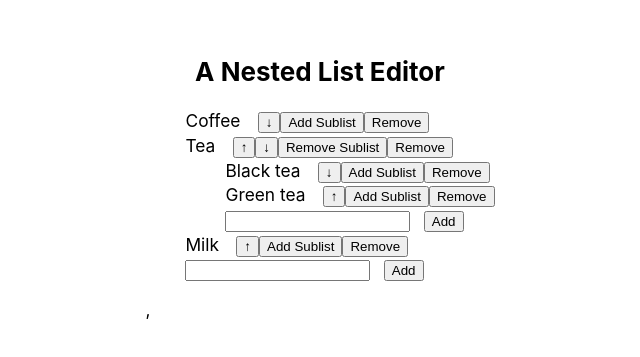
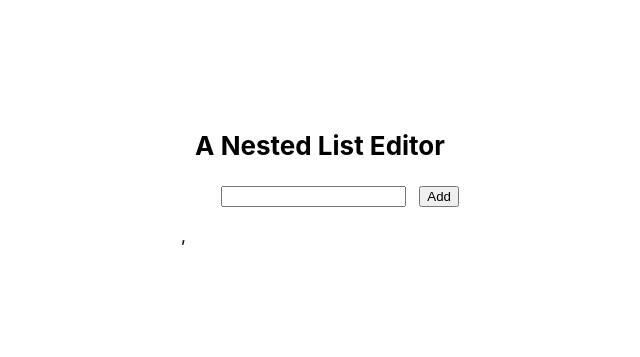
Before and after one commit to asux/nested_list, a React (Create React App) app: page / in a window 1280 px wide. Shown: the part 223-580 px from the top of the page, without its empty margins (320-960 px from the left). Built offline with nearby package versions, Linux system fonts and the light colour scheme.

Commit message:
Implement add new item

```diff
--- a/src/App.js
+++ b/src/App.js
@@ -2,21 +2,21 @@ import React from 'react';
 import List from './components/List'
 import './App.css';
 
-const TestItems = [
-  { id: 1, text: 'Coffee', position: 1 },
-  { id: 2, text: 'Tea', position: 2, items: [
-    { id: 3, text: 'Black tea', position: 1 },
-    { id: 4, text: 'Green tea', position: 2 },
-  ]},
-  { id: 5, text: 'Milk', position: 3 }
-]
+// const TestItems = [
+//   { id: 1, text: 'Coffee', position: 1 },
+//   { id: 2, text: 'Tea', position: 2, items: [
+//     { id: 3, text: 'Black tea', position: 1 },
+//     { id: 4, text: 'Green tea', position: 2 },
+//   ]},
+//   { id: 5, text: 'Milk', position: 3 }
+// ]
 
 function App() {
   return (
     <div className="App">
       <h2>A Nested List Editor</h2>
       <div>
-        <List items={TestItems} position={0} lastPosition={3}/>
+        <List position={0}/>
       </div>
     </div>
   );
--- a/src/components/List.jsx
+++ b/src/components/List.jsx
@@ -3,7 +3,7 @@ import PropTypes from "prop-types";
 import { cloneDeep, sortBy } from "lodash";
 
 function List(props) {
-  const [items, setItems] = useState(props.items);
+  const [items, setItems] = useState(props.items || []);
   const [newItemText, setNewItemText] = useState("");
 
   const root = props.position === 0;
@@ -11,6 +11,10 @@ function List(props) {
   const last = props.position === props.lastPosition;
 
   let sublistButton;
+
+  function generateId() {
+    return new Date().getTime();
+  }
 
   function handleMoveUp(itemId) {
     return (e) => {
@@ -36,6 +40,7 @@ function List(props) {
 
       let newItems = cloneDeep(items);
       let current = newItems.find((i) => i.id === itemId);
+      console.debug(newItems, current);
       let next = newItems.find((i) => i.position === current.position + 1);
       current.position += 1;
       current.lastPosition = newItems.length + 1;
@@ -50,7 +55,7 @@ function List(props) {
 
   function handleAddItems(e) {
     e.preventDefault();
-    setItems([{ id: new Date(), position: 0 }]);
+    setItems([{ id: generateId(), position: 0 }]);
   }
 
   function handleRemoveItems(e) {
@@ -63,12 +68,12 @@ function List(props) {
 
     let newItems = cloneDeep(items);
     newItems.push({
-      id: new Date(),
+      id: generateId(),
       position: newItems.length + 1,
       text: newItemText,
     });
-    console.debug(newItems);
     setItems(newItems);
+    setNewItemText("");
   }
 
   function handleRemove(itemId) {
@@ -96,9 +101,10 @@ function List(props) {
   return (
     <>
       {root || controls}
-      {items && items.length > 0 && (
-        <ul>
-          {items.map((item, index, list) => (
+      <ul>
+        {items &&
+          items.length > 0 &&
+          items.map((item, index, list) => (
             <li>
               <List
                 text={item.text}
@@ -112,6 +118,7 @@ function List(props) {
               />
             </li>
           ))}
+        {root && (
           <li>
             <form onSubmit={handleSubmit}>
               <input
@@ -123,8 +130,8 @@ function List(props) {
               <button type="submit">Add</button>
             </form>
           </li>
-        </ul>
-      )}
+        )}
+      </ul>
     </>
   );
 }
```
